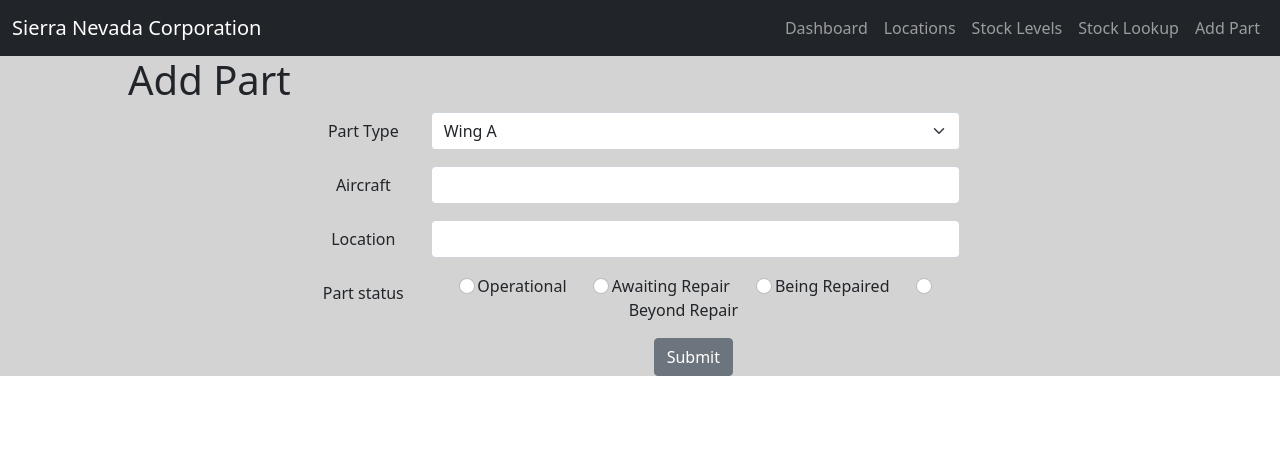
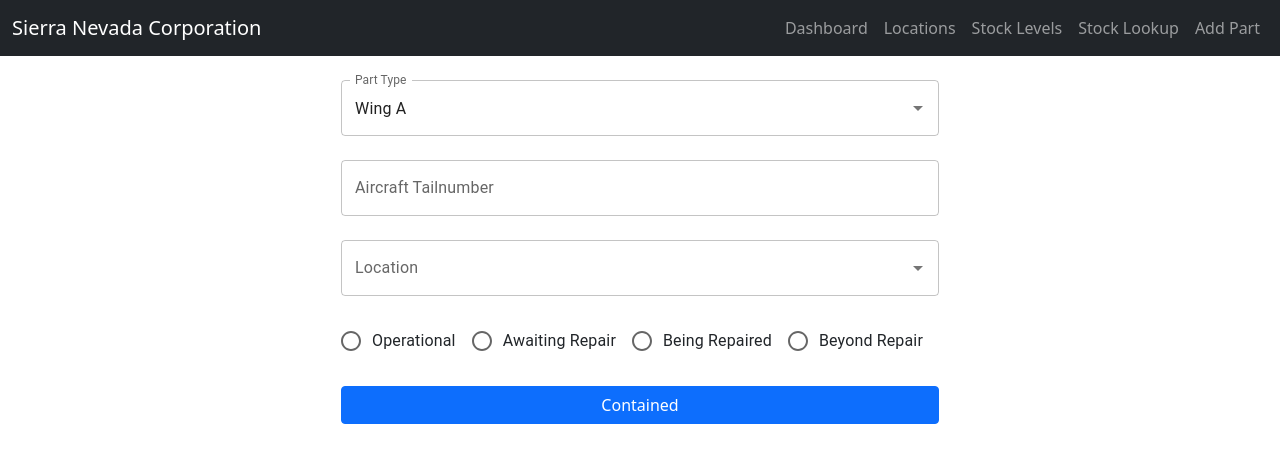
Before and after one commit to reicraftscodes/uas-lifecycle-management-frontend, a React (Create React App) app: page /add-part in a window 1280 px wide. Shown: the top 462 px of the page. Built offline with nearby package versions, Linux system fonts and the light colour scheme.

Commit message:
fix : issue #10 switched to useing material ui over reactstrap

```diff
--- a/package.json
+++ b/package.json
@@ -2,9 +2,12 @@
   "name": "@c1947381/uas-lifecycle-management-frontend",
   "version": "0.1.0",
   "dependencies": {
+    "@emotion/react": "^11.8.1",
+    "@emotion/styled": "^11.8.1",
     "@fortawesome/fontawesome-svg-core": "^1.3.0",
     "@fortawesome/free-solid-svg-icons": "^6.0.0",
     "@fortawesome/react-fontawesome": "^0.1.17",
+    "@mui/material": "^5.4.3",
     "@testing-library/jest-dom": "^5.16.2",
     "@testing-library/react": "^12.1.2",
     "@testing-library/user-event": "^13.5.0",
--- a/src/css/AddPart.css
+++ b/src/css/AddPart.css
@@ -1,24 +0,0 @@
-.addPart {
-    background-color: lightgray;
-
-}
-
-.addPart h1{
-    text-align: left;
-    padding-left: 10%;
-}
-
-.radioButton {
-    display:inline;
-}
-
-.form {
-    width: 50%;
-    margin: auto;
-}
-
-.radioLabel {
-    padding-left: 0.5%;
-    padding-right: 5%;
-    display: inline;
-}
--- a/src/pages/AddPart.js
+++ b/src/pages/AddPart.js
@@ -1,36 +1,82 @@
-import { faBold } from "@fortawesome/free-solid-svg-icons";
 import { useState } from "react";
-import ReactDOM from "react-dom";
 import {Form, FormGroup, Label, Input,Button, ButtonGroup, Col, Container,Alert} from "reactstrap";
+import TextField from '@mui/material/TextField';
+import Autocomplete from '@mui/material/Autocomplete';
 import '../css/AddPart.css'
+import { FormControl, RadioGroup, FormControlLabel, Radio } from "@mui/material";
 
 const AddPart = () => {
+    const [partTypeName, setPartTypeName] = useState('Wing A');
     const [partType, setPartType] = useState('1');
     const [aircraft, setAircraft] = useState('');
     const [location, setLocation] = useState('');
     const manufacture = "";
     const [partStatus, setPartStatus] = useState('');
 
+    const locations = ["Ankara", "Cardiff","Dublin","Edinburgh","London","Nevada","St Athen"];
+
+    const partTypes = [
+        {label:"Wing A", id:1},
+        {label:"Wing B", id:2},
+        {label:"Fuselage", id:3},
+        {label:"Tail", id:4},
+        {label:"Propeller", id:5},
+        {label:"Motor", id:6},
+        {label:"Communications Radio", id:7},
+        {label:"Payload Electo Optical", id:8},
+        {label:"Payload Infra-Red", id:9},
+        {label:"Quad Arm", id:10},
+        {label:"Gimble", id:11}];
+
 
     const handleSubmission = (e) => {
         e.preventDefault();
+        setPartType(partTypeName.id);
         const part = {partType, aircraft, location, manufacture, partStatus};
 
-         fetch('http://localhost:8080/parts/add', {
-             method: 'POST',
-             headers: {"Content-Type": "application/json" },
-             body: JSON.stringify(part)
-         }).then(response => response.json()).then(data => console.log(data))
+            fetch('http://localhost:8080/parts/add', {
+                method: 'POST',
+                headers: {"Content-Type": "application/json" },
+                body: JSON.stringify(part)
+            }).then(response => response.json()).then(data => console.log(data))
+
+
 
     }
 
 
+
     return (
+
         <div className="addPart">
 
-            <div class="heading">
+            <br/>
+            <FormControl>
+                <Autocomplete value={partTypeName} onChange={(event, newValue) => {setPartTypeName(newValue);}} diablePortal id="partTypeSearchField" options={partTypes} renderInput={(params) => <TextField {...params} label="Part Type" />}/>
+                <br/>
+                <TextField label="Aircraft Tailnumber" onChange={(e) => setAircraft(e.target.value)}/>
+                <br/>
+                <Autocomplete value={location} onChange={(event, newValue) => {setLocation(newValue);}} disablePortal id="locationSearchField" options={locations} renderInput={(params) => <TextField {...params} label="Location" />}/>
+                <br/>
+                <RadioGroup row value={partStatus} onChange={(e) => setPartStatus(e.target.value)}>
+                    <FormControlLabel value="OPERATIONAL" control={<Radio color="success"/>} label="Operational"/>
+                    <FormControlLabel value="AWAITING_REPAIR" control={<Radio color="success"/>} label="Awaiting Repair"/>
+                    <FormControlLabel value="BEING_REPAIRED" control={<Radio color="success"/>} label="Being Repaired"/>
+                    <FormControlLabel value="BEYOND_REPAIR" control={<Radio color="success"/>} label="Beyond Repair"/>
+                </RadioGroup>
+                <br/>
+                <Button varient="contained" color="primary" size="small" onClick={handleSubmission}>Contained</Button>
+
+            </FormControl>
+
+
+
+
+            {/* <div class="heading">
                <h1>Add Part</h1>
             </div>
+
+            <Autocomplete disablePortal id="locationSearchField" options={locations} renderInput={(params) => <TextField {...params} label="Location" />}/>
 
             <div class="form">
             <Form>
@@ -54,13 +100,18 @@ const AddPart = () => {
                     </Col>
                 </FormGroup>
 
+                <hr class="solid"></hr>
+
                 <FormGroup row>
                     <Label for="aircraftForm" sm={2}>Aircraft</Label>
 
                     <Col sm={10}>
-                        <Input w-25 id="aircraftForm" name="Aircraft" type="text" value={aircraft} onChange={(e) => setAircraft(e.target.value)}/>
+                        <Input id="aircraftForm" name="Aircraft" type="text" value={aircraft} onChange={(e) => setAircraft(e.target.value)}/>
+
                     </Col>
                 </FormGroup>
+
+                <hr class="solid"></hr>
 
                 <FormGroup row>
                     <Label for="locationForm" sm={2}>Location</Label>
@@ -69,6 +120,8 @@ const AddPart = () => {
                         <Input id="locationForm" name="Location" type="text" value={location} onChange={(e) => setLocation(e.target.value)}/>
                     </Col>
                 </FormGroup>
+
+                <hr class="solid"></hr>
 
                 <FormGroup row class="radioButton" tag="fieldset" value={partStatus} checked={partStatus}>
                     <Label sm={2}>Part status</Label>
@@ -96,11 +149,13 @@ const AddPart = () => {
                     </Col>
                 </FormGroup>
 
+                <hr class="solid"></hr>
+
                 <Col sm={{offset: 2, size: 10}}>
                     <Button onClick={handleSubmission}>Submit</Button>
                 </Col>
             </Form>
-            </div>
+            </div> */}
 
         </div>
 
```
Also changed, not shown: 1 other file (tests, documents, lock files or other folders).
